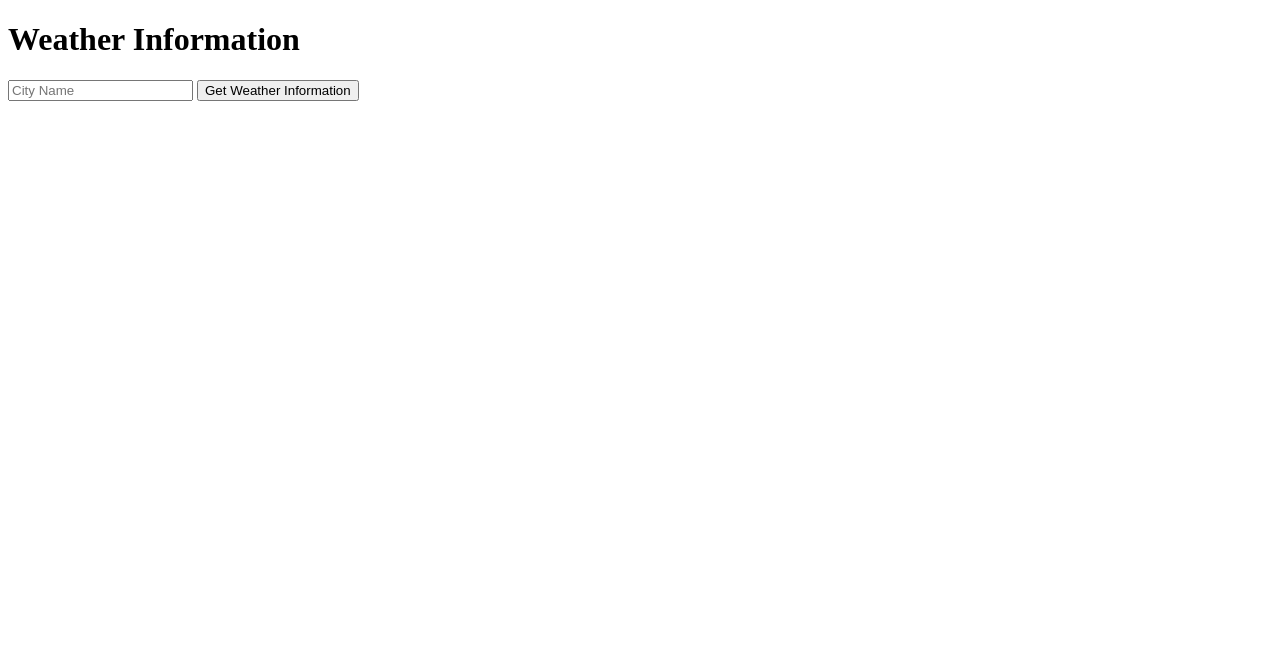
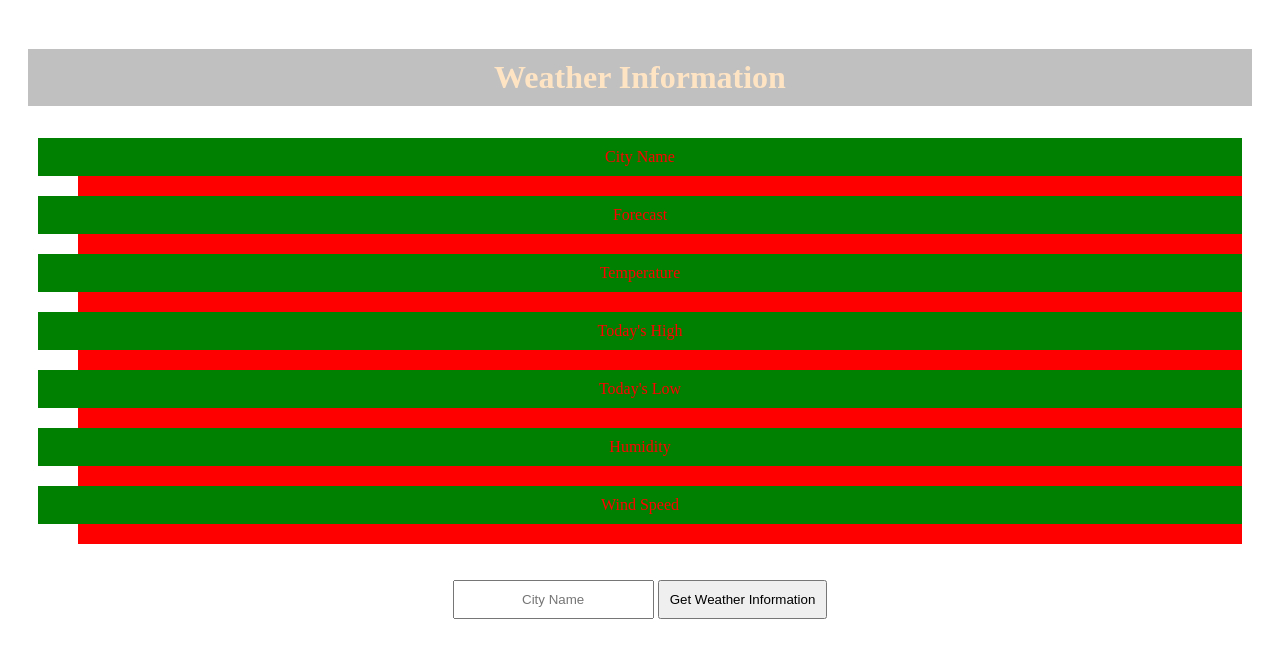
Before and after one commit to Frank-Rauen/AJAX-Weather-App, a plain HTML site: page index.html in a window 1280 px wide. Drawn offline with nearby package versions, Linux system fonts and the light colour scheme.

Commit message:
adds HTML, JS, and CSS

```diff
--- a/css/style.css
+++ b/css/style.css
@@ -0,0 +1,18 @@
+*{
+    align-content: center;
+    text-align: center;
+    padding: 10px;
+}
+
+dd{
+    background: red;
+    color: green;
+}
+dt{
+    background: green;
+    color: red;
+}
+h1{
+    background: silver;
+    color: bisque;
+}
--- a/index.html
+++ b/index.html
@@ -4,14 +4,28 @@
     <meta charset="UTF-8">
     <meta name="viewport" content="width=device-width, initial-scale=1.0">
     <meta http-equiv="X-UA-Compatible" content="ie=edge">
-    <title>AJAX Weather App</title>
     <script src="https://code.jquery.com/jquery-3.3.1.min.js"></script>
     <script defer src="./js/script.js"></script>
+    <link rel="stylesheet" href="./css/style.css">
+    <title>AJAX Weather App</title>
 </head>
 <body>
     <h1>Weather Information</h1>
     <dl>
-
+        <dt>City Name</dt>
+        <dd id="city-name"></dd>
+        <dt>Forecast</dt>
+        <dd id="description"></dd>
+        <dt>Temperature</dt>
+        <dd id="temperature"></dd>
+        <dt>Today's High</dt>
+        <dd id="high"></dd>
+        <dt>Today's Low</dt>
+        <dd id="low"></dd>
+        <dt>Humidity</dt>
+        <dd id="humidity"></dd>
+        <dt>Wind Speed</dt>
+        <dd id="wind-speed"></dd>
     </dl>
     <form>
                 <input type="text" placeholder="City Name"/>
--- a/js/script.js
+++ b/js/script.js
@@ -2,6 +2,20 @@ $('form').on('submit', (event) =>{
     event.preventDefault();
     const userInput = $('input[type = "text"]').val();
     $.ajax({
-        url: 'api.openweathermap.org/data/2.5/weather?q=' + userInput
-    })
+        url: 'http://api.openweathermap.org/data/2.5/weather?appid=748c648c1a83be10f1608e4048797989&q=' + userInput +
+        '&units=imperial'
+    }).then(
+        (data) => {
+            console.log(data);
+            $('#city-name').html(data.name);
+            $('#description').html(data.weather[0].description);
+            $('#temperature').html(data.main.temp + ' Farenheit');
+            $('#high').html(data.main.temp_max + ' Farenheit');
+            $('#low').html(data.main.temp_min + ' Farenheit');
+            $('#humidity').html(data.main.humidity + ' Percent');
+            $('#wind-speed').html(data.wind.speed + ' Knots');
+        },
+        (error) => {
+            console.log('Error: ', error);
+        });
 });
```
